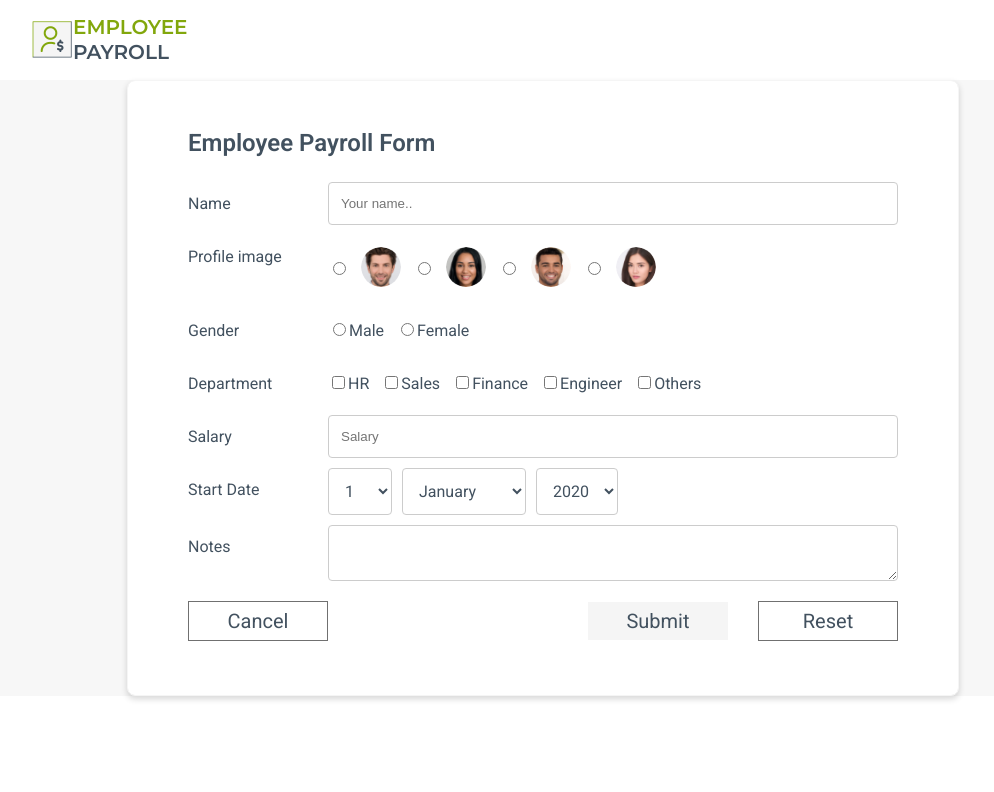
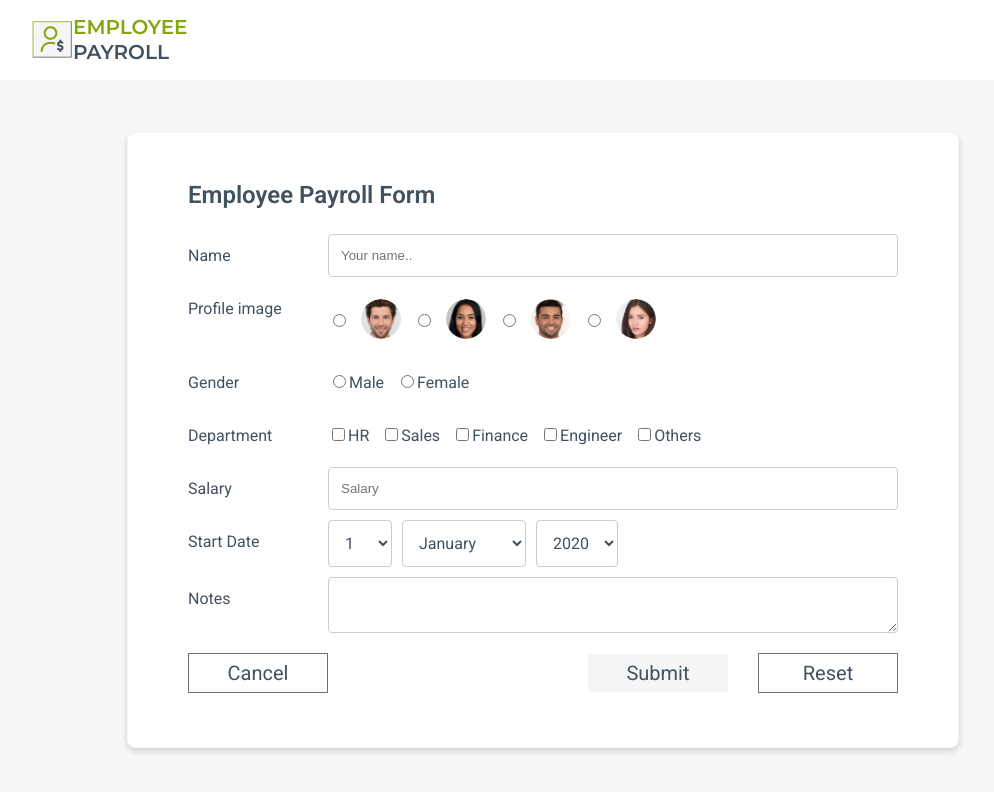
Before and after one commit to sachinchouksey017/employee-payroll-react-js, a React (Create React App) app in the folder employee-payroll/: page / in a window 1280 px wide. Shown: the top 792 px of the page, without its empty margins (97-1091 px from the left). Built offline with nearby package versions, Linux system fonts and the light colour scheme.

Commit message:
Added css for html body tag

```diff
--- a/employee-payroll/src/index.css
+++ b/employee-payroll/src/index.css
@@ -11,3 +11,10 @@ code {
   font-family: source-code-pro, Menlo, Monaco, Consolas, 'Courier New',
     monospace;
 }
+
+html,
+body,
+#root,
+.App {
+  height: 100%;
+}
```
